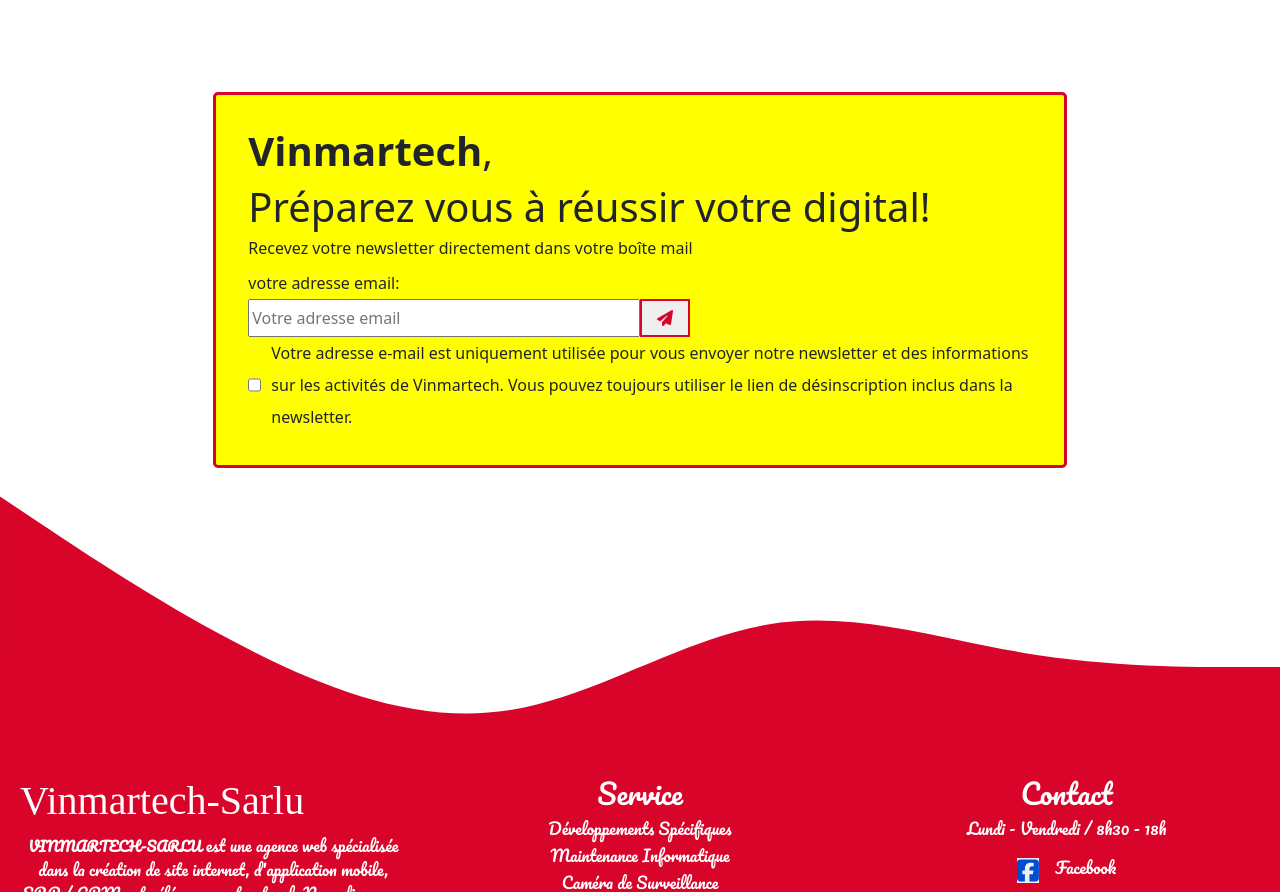
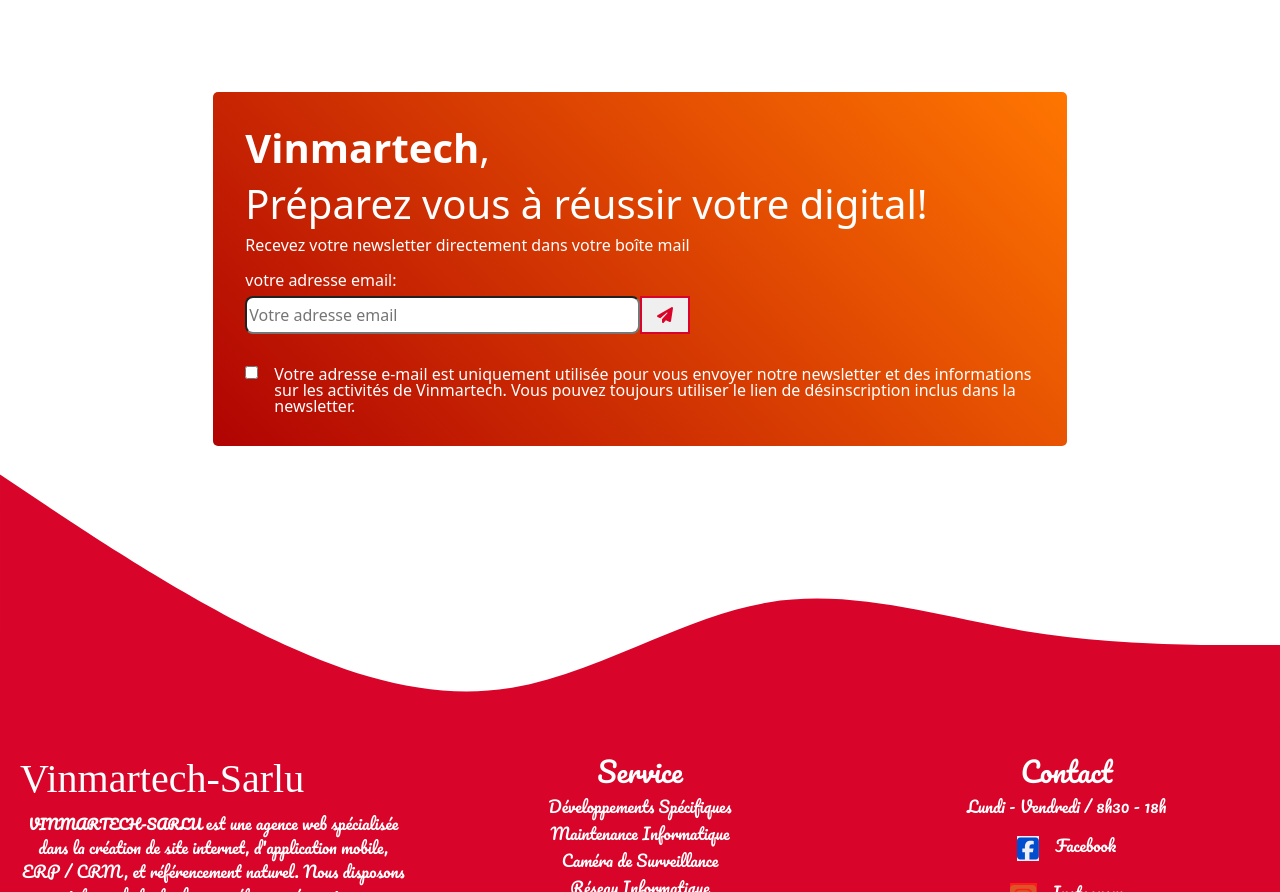
Before and after one commit to Alphonse-K/vinmartech, a React (Create React App) app: page / in a window 1280 px wide. Shown: the part 3679-4571 px from the top of the page. Built offline with nearby package versions, Linux system fonts and the light colour scheme; a web font is replaced by a local one.

Commit message:
Newsletter component design over

```diff
--- a/src/App.css
+++ b/src/App.css
@@ -374,12 +374,12 @@
 }
 
 .newsletter {
-  background-color: yellow;
-  padding: 2rem;
+  background: rgba(255, 118, 1, 1.0);
+  background: linear-gradient(225deg, rgba(255, 118, 1, 1.0), rgba(176, 3, 3, 1.0));  padding: 2rem;
   border-radius: 5px;
-  border-style: solid;
-  border-color: rgb(217, 4, 41);
+  border-style: none;
   line-height: 2rem;
+  color: white;
 }
 
 .newsletter button {
@@ -387,6 +387,25 @@
   border-style: double;
   border-color: rgb(217, 4, 41);
 }
+
+.newsletter .checkbox {
+  line-height: 1rem;
+}
+
+.newsletter .checkbox {
+  align-items: start;
+  margin-top: 2rem;
+}
+
+.newsletter .checkbox input {
+  margin-right: 1rem;
+}
+
+.newsletter .email-input {
+  border-radius: .5rem;
+  outline: none;
+}
+
 /**************************** HOME COMPONENT END ***************************************/
 
 /*********************** FOOTER START ***************************/
--- a/src/components/Newsletter.js
+++ b/src/components/Newsletter.js
@@ -18,12 +18,12 @@
             <h6>Recevez votre newsletter directement dans votre boîte mail</h6>
             <label for="news" className='d-inline-block'>votre adresse email:</label>
             <div className='d-flex'>
-              <input className='col-xs-12 col-sm-8 col-md-6 col-lg-6' id='news' type='email' placeholder='Votre adresse email' onChange={handleClick}/>
+              <input className='email-input col-xs-12 col-sm-8 col-md-6 col-lg-6' id='news' type='email' placeholder='Votre adresse email' onChange={handleClick}/>
               <button><FontAwesomeIcon icon={faPaperPlane} style={{color: "#d90429",}} /></button>
             </div>
-            <div className='d-flex' >
-                <input type="checkbox" name="cheese" id="cheese" style={{marginRight: 10}}></input>
-                <label for="cheese">Votre adresse e-mail est uniquement utilisée pour vous envoyer notre newsletter et des informations sur les activités de Vinmartech. Vous pouvez toujours utiliser le lien de désinscription inclus dans la newsletter.</label>
+            <div className='checkbox d-flex' >
+                <input type="checkbox" name="cheese" id="check"></input>
+                <label for="check">Votre adresse e-mail est uniquement utilisée pour vous envoyer notre newsletter et des informations sur les activités de Vinmartech. Vous pouvez toujours utiliser le lien de désinscription inclus dans la newsletter.</label>
             </div>
           </div>
         </div>
```
